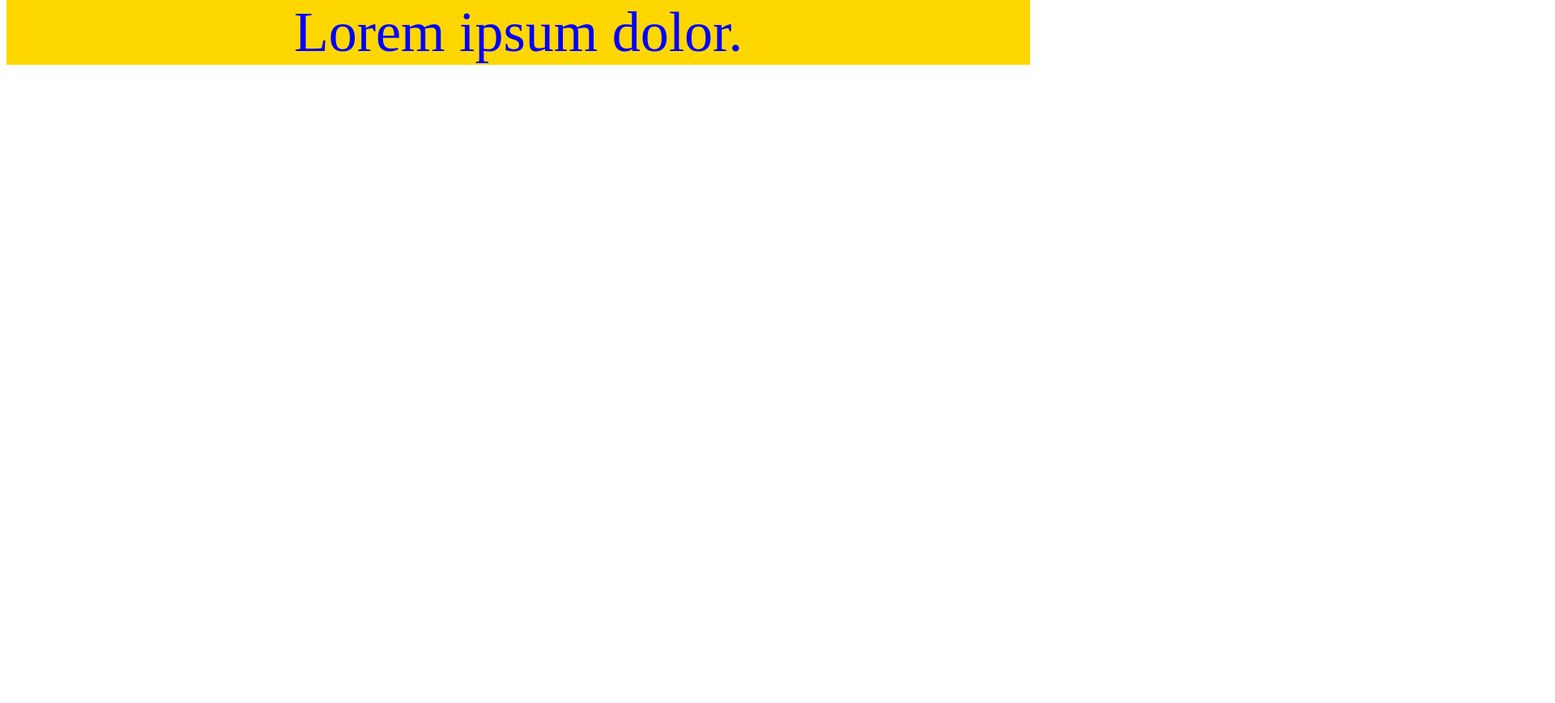
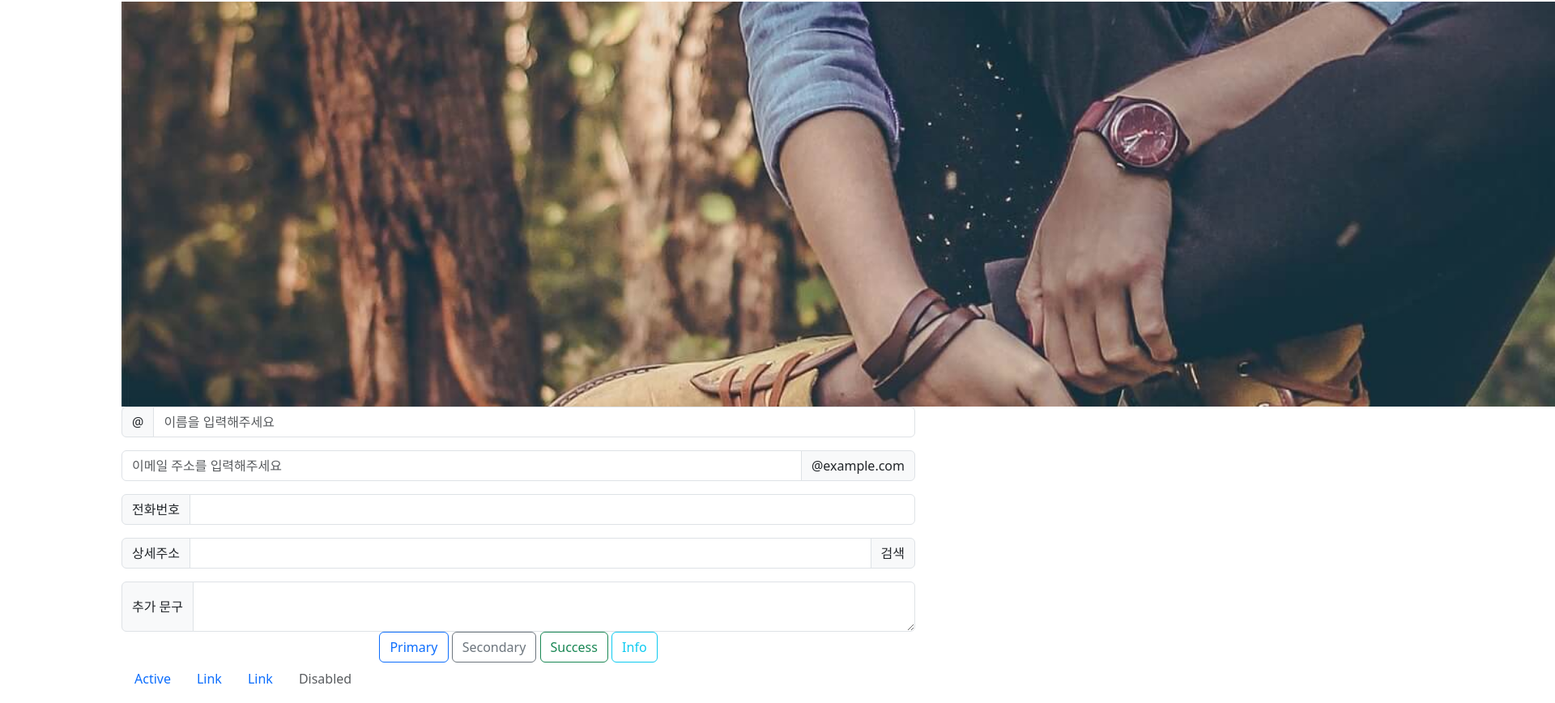
Before and after one commit to laehwani/reactHwani, a React (Create React App) app: page / in a window 1280 px wide. Shown: the part 8-876 px from the top of the page at 81% size, 1920 px wide, since content can reach past the window. Before the commit the page ends 800 px from the top, so only its background shows below. Built offline with nearby package versions, Linux system fonts and the light colour scheme.

Commit message:
react 연습중...

```diff
--- a/package.json
+++ b/package.json
@@ -6,8 +6,10 @@
     "@testing-library/jest-dom": "^5.17.0",
     "@testing-library/react": "^13.4.0",
     "@testing-library/user-event": "^13.5.0",
+    "bootstrap": "^5.3.2",
     "prettier": "^3.0.3",
     "react": "^18.2.0",
+    "react-bootstrap": "^2.9.1",
     "react-dom": "^18.2.0",
     "react-scripts": "5.0.1",
     "web-vitals": "^2.1.4"
--- a/src/App.js
+++ b/src/App.js
@@ -1,16 +1,97 @@
-function App() {
-  const myStyle = {
-    color: "blue",
-    backgroundColor: "gold",
-    fontSize: "70px",
-    textAlign: "center",
-  };
+import Form from "react-bootstrap/Form";
+import InputGroup from "react-bootstrap/InputGroup";
+import "bootstrap/dist/css/bootstrap.css";
+import Button from "react-bootstrap/Button";
+import Nav from "react-bootstrap/Nav";
+import shoes from "./img/shoes.jpg";
+function BasicExample() {
+  return (
+    <div
+      style={{ width: 1000, textAlign: "center", margin: "auto", padding: 10 }}
+    >
+      <MainBackground />
+      <InputGroup className="mb-3">
+        <InputGroup.Text id="basic-addon1">@</InputGroup.Text>
+        <Form.Control placeholder="이름을 입력해주세요" />
+      </InputGroup>
+
+      <InputGroup className="mb-3">
+        <Form.Control placeholder="이메일 주소를 입력해주세요" />
+        <InputGroup.Text id="basic-addon2">@example.com</InputGroup.Text>
+      </InputGroup>
+      <InputGroup className="mb-3">
+        <InputGroup.Text id="basic-addon3">전화번호</InputGroup.Text>
+        <Form.Control id="basic-url" aria-describedby="basic-addon3" />
+      </InputGroup>
+      <InputGroup className="mb-3">
+        <InputGroup.Text>상세주소</InputGroup.Text>
+        <Form.Control aria-label="Amount (to the nearest dollar)" />
+        <InputGroup.Text>검색</InputGroup.Text>
+      </InputGroup>
+
+      <InputGroup>
+        <InputGroup.Text>추가 문구</InputGroup.Text>
+        <Form.Control as="textarea" aria-label="With textarea" />
+      </InputGroup>
+      <OutlineTypesExample />
+      <BasicExample1 />
+    </div>
+  );
+}
+function OutlineTypesExample() {
   return (
     <>
-      {/* style 속성은 객체로 주어야 함.
-       */}
-      <div style={myStyle}>Lorem ipsum dolor.</div>
+      <Button variant="outline-primary">Primary</Button>{" "}
+      <Button variant="outline-secondary">Secondary</Button>{" "}
+      <Button variant="outline-success">Success</Button>{" "}
+      {/*<Button variant="outline-warning">Warning</Button>{" "}*/}
+      {/*<Button variant="outline-danger">Danger</Button>{" "}*/}
+      <Button variant="outline-info">Info</Button>{" "}
+      {/*<Button variant="outline-light">Light</Button>{" "}*/}
+      {/*<Button variant="outline-dark">Dark</Button>*/}
     </>
   );
 }
-export default App;
+function BasicExample1() {
+  return (
+    <Nav
+      activeKey="/home"
+      onSelect={(selectedKey) => alert(`selected ${selectedKey}`)}
+    >
+      <Nav.Item>
+        <Nav.Link href="/home">Active</Nav.Link>
+      </Nav.Item>
+      <Nav.Item>
+        <Nav.Link eventKey="link-1">Link</Nav.Link>
+      </Nav.Item>
+      <Nav.Item>
+        <Nav.Link eventKey="link-2">Link</Nav.Link>
+      </Nav.Item>
+      <Nav.Item>
+        <Nav.Link eventKey="disabled" disabled>
+          Disabled
+        </Nav.Link>
+      </Nav.Item>
+    </Nav>
+  );
+}
+
+function MainBackground() {
+  return (
+    <div
+      style={{
+        width: 2500,
+        height: 500,
+        backgroundImage: `url(${shoes})`,
+        backgroundSize: "cover",
+        backgroundRepeat: "no-repeat",
+        backgroundPosition: "center",
+        filter: "brightness(100%)",
+        padding: 1,
+        textAlign: "center",
+        position: "relative",
+      }}
+    ></div>
+  );
+}
+export default BasicExample;
```
Also changed, not shown: src/index.js (+6 -5 lines), src/img/shoes.jpg (added), 1 other file (tests, documents, lock files or other folders).
